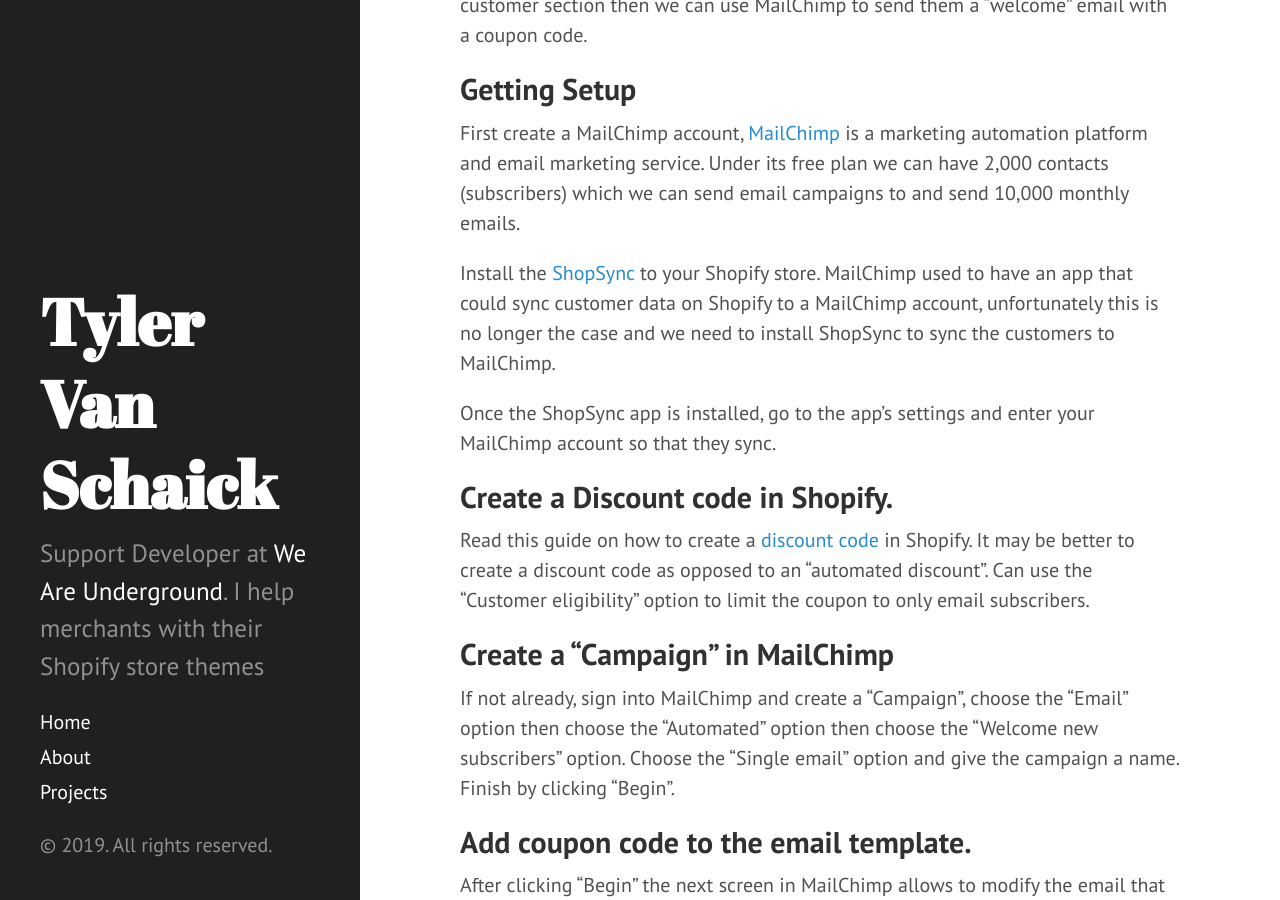
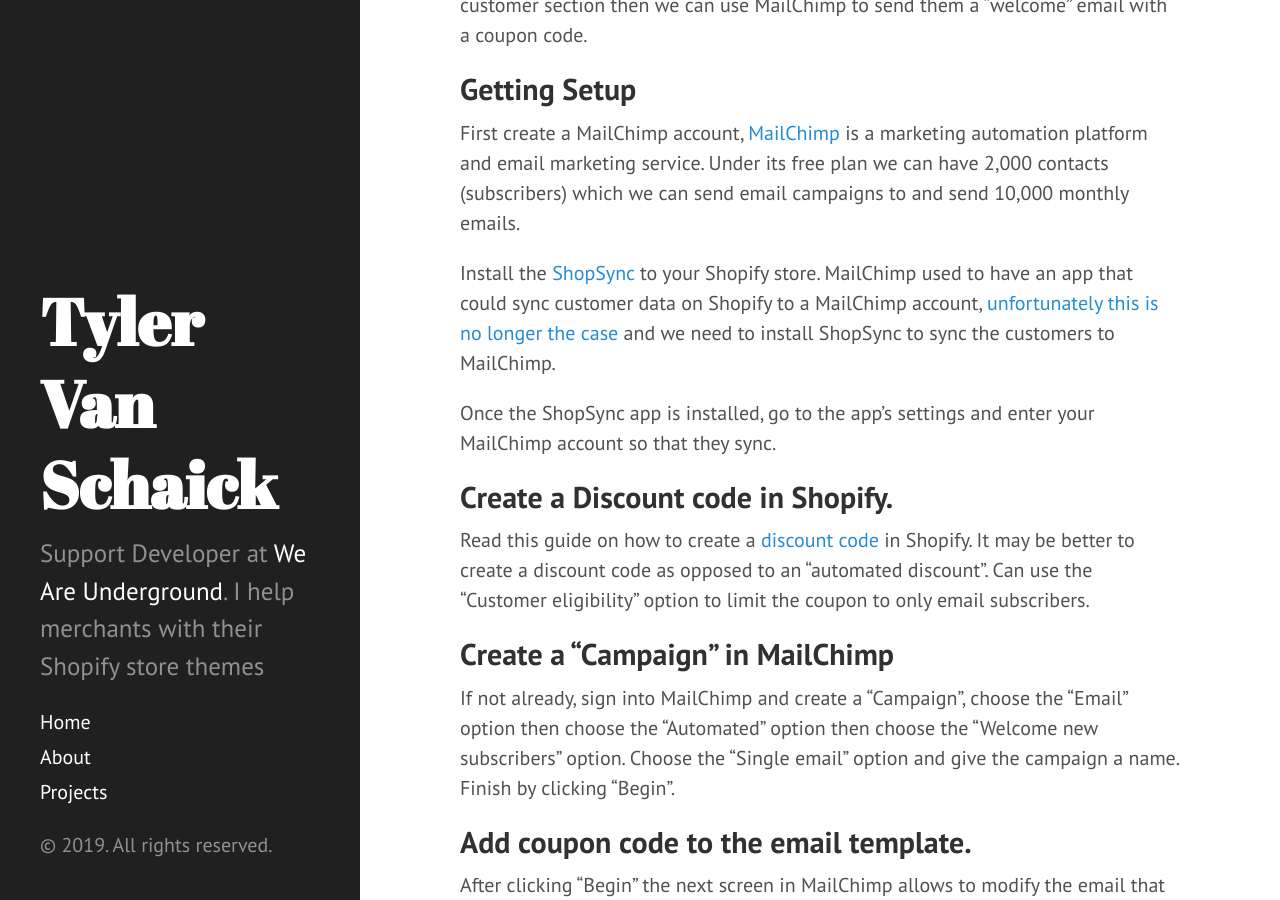
Before and after one commit to tyler-vs/tyler-vs.github.io, a Jekyll site: the page built from _posts/2019-09-14-how-to-send-a-welcome-email-with-coupon-code.md, in a window 1280 px wide and 900 px high, scrolled down 460 px. Built offline with Jekyll 4.4.1, drawn with Linux system fonts in a browser that asks for light colours; comment, search, counter and statistics services are not loaded; some of the changed lines change nothing that is shown.

Commit message:
Update article

```diff
--- a/_posts/2019-09-14-how-to-send-a-welcome-email-with-coupon-code.md
+++ b/_posts/2019-09-14-how-to-send-a-welcome-email-with-coupon-code.md
@@ -14,7 +14,7 @@
 
 First create a MailChimp account, [MailChimp](https://mailchimp.com) is a marketing automation platform and email marketing service. Under its free plan we can have 2,000 contacts (subscribers) which we can send email campaigns to and send 10,000 monthly emails.
 
-Install the [ShopSync](https://apps.shopify.com/shopsync-2) to your Shopify store. MailChimp used to have an app that could sync customer data on Shopify to a MailChimp account, unfortunately this is no longer the case and we need to install ShopSync to sync the customers to MailChimp.
+Install the [ShopSync](https://apps.shopify.com/shopsync-2) to your Shopify store. MailChimp used to have an app that could sync customer data on Shopify to a MailChimp account, [unfortunately this is no longer the case](https://support.shopsync.io) and we need to install ShopSync to sync the customers to MailChimp.
 
 Once the ShopSync app is installed, go to the app's settings and enter your MailChimp account so that they sync.
 
```
